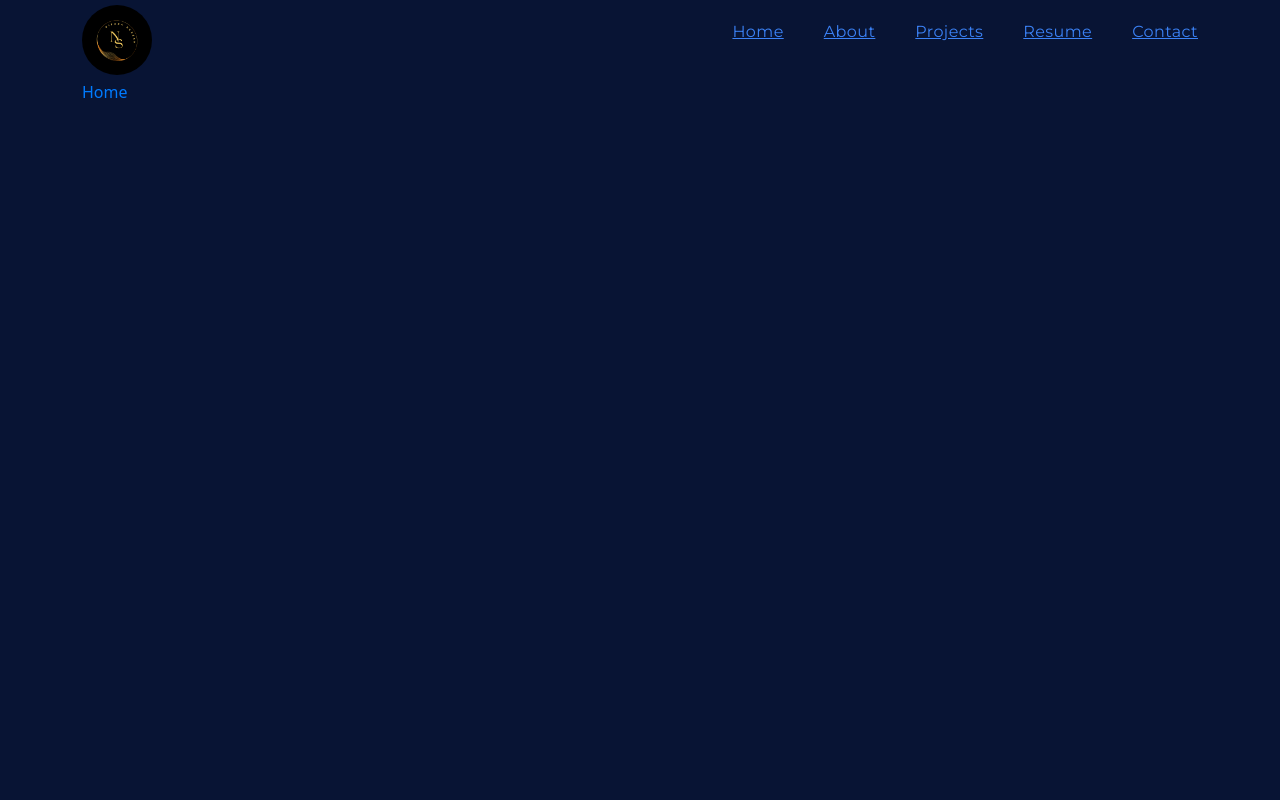
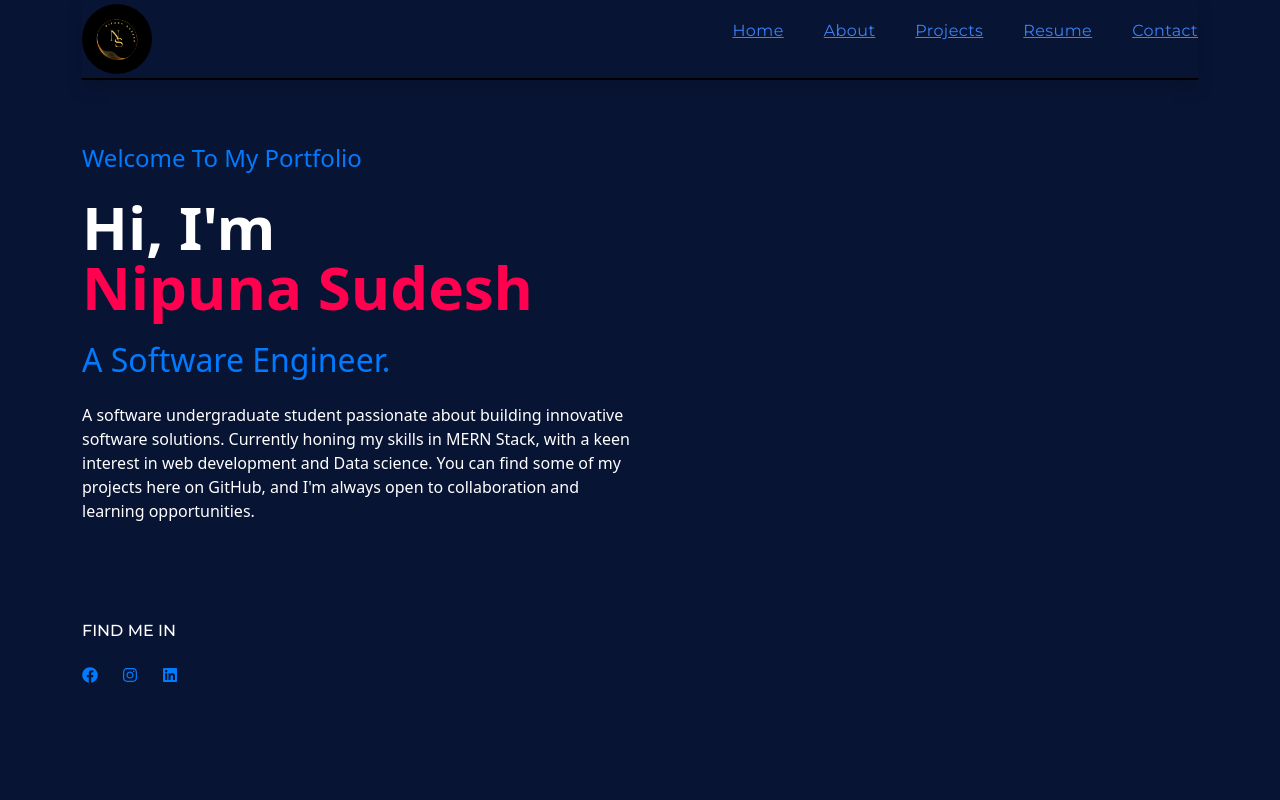
Before and after one commit to NipunaSudesh/react-portfolio, a React (Create React App) app: page / in a window 1280 px wide. Shown: the top 800 px of the page. Built offline with nearby package versions, Linux system fonts and the light colour scheme.

Commit message:
added my introduction, skills, and social media presence

```diff
--- a/package.json
+++ b/package.json
@@ -10,6 +10,7 @@
     "bootstrap": "^5.3.3",
     "react": "^18.3.1",
     "react-dom": "^18.3.1",
+    "react-icons": "^5.2.1",
     "react-scripts": "5.0.1",
     "react-scroll": "^1.9.0",
     "web-vitals": "^2.1.4"
--- a/src/Components/AboutUs.js
+++ b/src/Components/AboutUs.js
@@ -2,7 +2,7 @@ import React from 'react'
 
 export default function AboutUs() {
   return (
-    <section id="AboutUs" className='w-full h-[800px] pb-20 flex border-b-[1px] border-b-black'>
+    <section id="AboutUs" className='w-full h-[800px] pb-20 flex border-b-[2px] border-b-black'>
     AboutUs
 
   </section>
--- a/src/Components/Home.js
+++ b/src/Components/Home.js
@@ -1,9 +1,36 @@
 import React from 'react'
+import {FaInstagram,FaLinkedin, FaFacebook} from "react-icons/fa";
 
 export default function Home() {
   return (
-  <section id="Home" className='w-full h-[800px] pb-20 flex border-b-[1px] border-b-black'>
-    Home
+  <section id="Home" className='w-full pt-10 h-[800px] pb-24 flex border-b-[1px] border-b-black'>
+    <div className='w-1/2 flex flex-col gap-20'>
+        <div className='flex flex-col gap-3'>
+            <h4 className='mt-4 font-normal'>Welcome To My Portfolio</h4>
+            <h1 className='text-6xl font-bold text-white'>Hi, I'm <br/>
+                <span className='text-designColor capitalize'>Nipuna Sudesh</span>
+            </h1>
+            <h2>A Software Engineer.</h2>
+            <p className='text-white'>A software undergraduate student passionate about building innovative software solutions. Currently honing my skills in MERN Stack, with a keen interest in web development and Data science. You can find some of my projects here on GitHub, and I'm always open to collaboration and learning opportunities. </p>
+        </div >
+        <div>
+        <h2 className='text-white text-base uppercase font-titleFont mb-4'>Find Me In</h2>
+        <div className='flex gap-4'>
+            <div className='bannerIcon'>
+                <FaFacebook/>
+            </div>
+            <div className='bannerIcon'>
+                <FaInstagram/>
+            </div>
+            <div className='bannerIcon'>
+                <FaLinkedin/>
+            </div>
+        </div>
+        </div>
+    </div>
+    <div className='w-1/2'>
+
+    </div>
 
   </section>
   )
--- a/src/Components/NavBar.js
+++ b/src/Components/NavBar.js
@@ -3,7 +3,7 @@ import { logo } from '../assets/index';
 
 export default function NavBar() {
   return (
- <div className='flex w-full h-20 mx-auto justify-between items-center font-titleFont'>
+ <div className='shadow border-b-[2px] border-b-black flex w-full h-20 mx-auto justify-between items-center font-titleFont'>
   <div>
     <img src={logo} alt='logo' width="70" height="70" className='rounded-full logo'/>
   </div>
```
Also changed, not shown: 1 other file (tests, documents, lock files or other folders).
